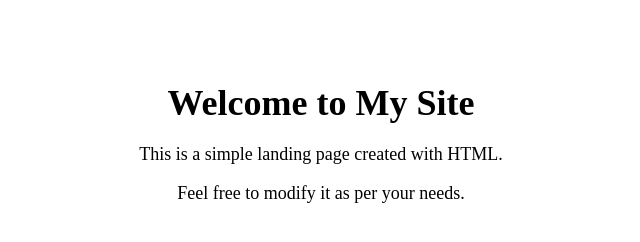
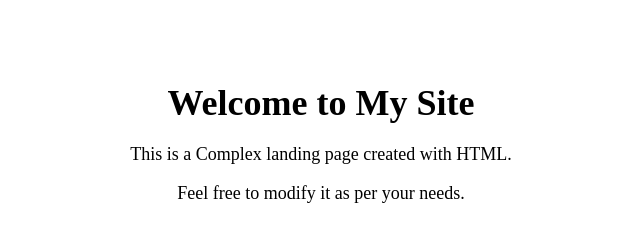
Before and after one commit to bodie1925/SampleRepo, a plain HTML site: page index.htm in a window 1280 px wide. Shown: the full height of the page, 319-959 px from the left. Drawn offline with Linux system fonts and the light colour scheme.

Commit message:
Chnage simjple to Complex

```diff
--- a/index.htm
+++ b/index.htm
@@ -19,7 +19,7 @@
 </head>
 <body>
     <h1>Welcome to My Site</h1>
-    <p>This is a simple landing page created with HTML.</p>
+    <p>This is a Complex landing page created with HTML.</p>
     <p>Feel free to modify it as per your needs.</p>
 </body>
 </html>
```
